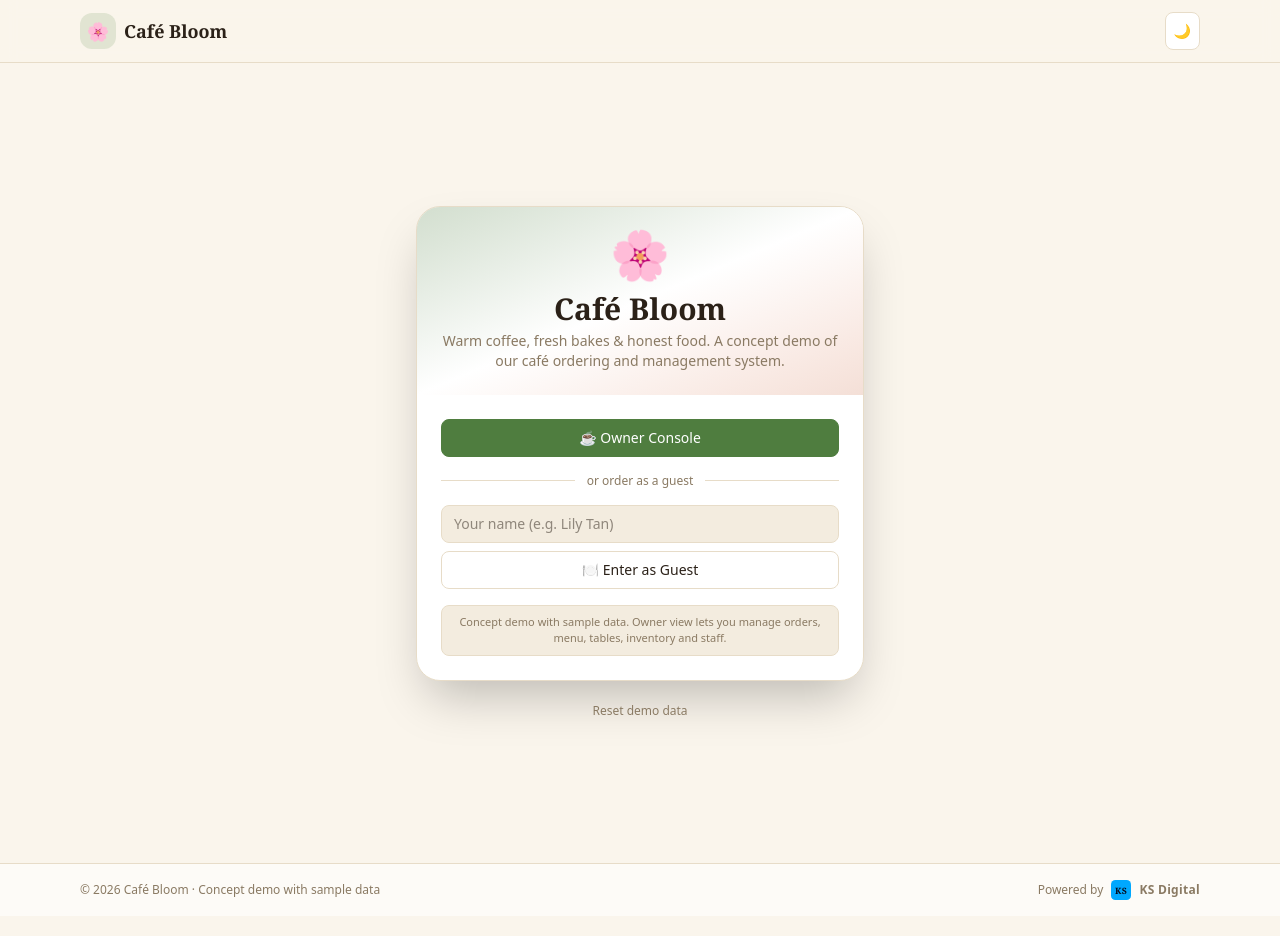
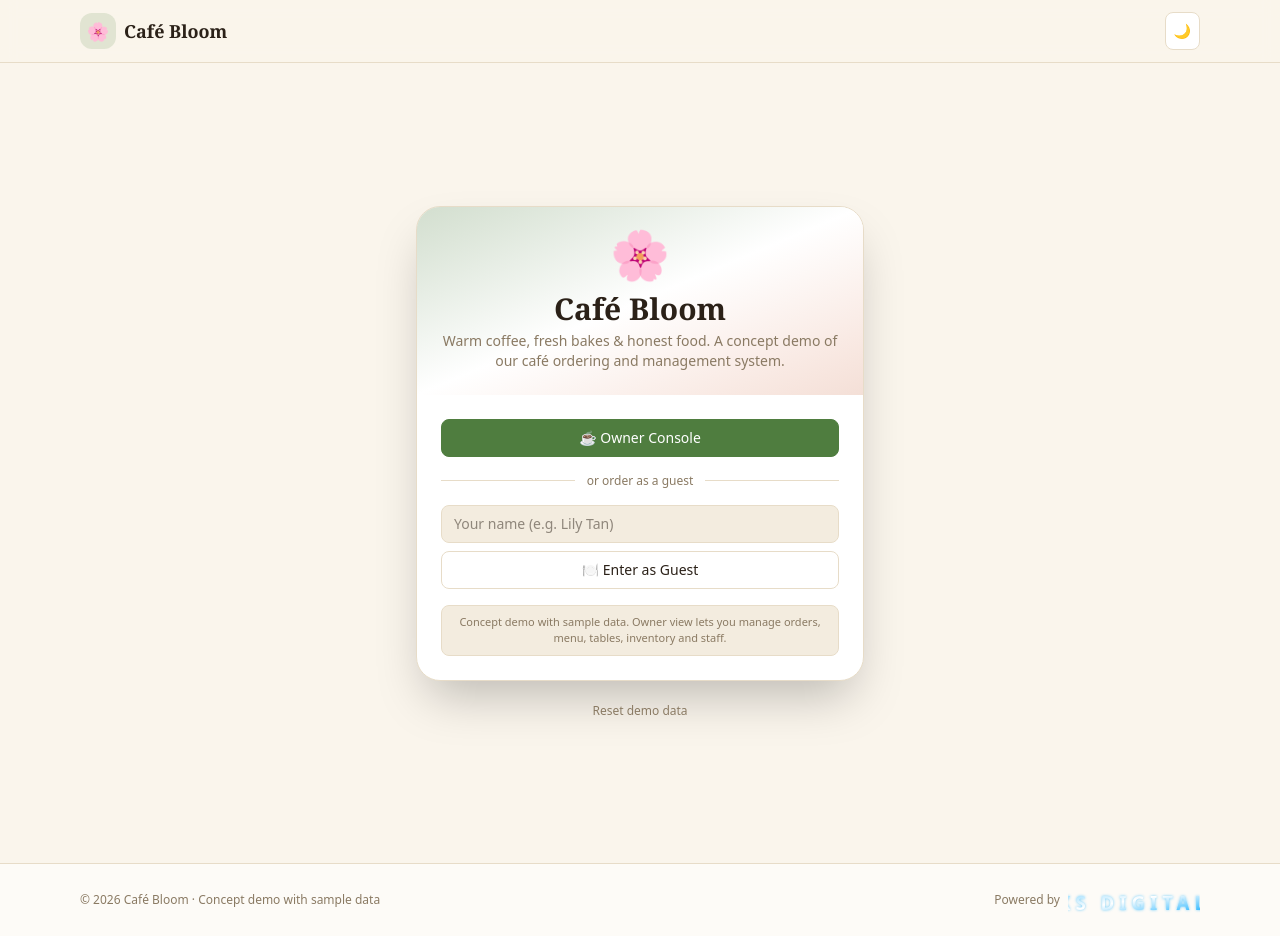
Before and after one commit to KuroShion/cafe-bloom-demo, a React (Vite) app: page / in a window 1280 px wide. Built offline with nearby package versions, Linux system fonts and the light colour scheme.

Commit message:
Recreate KS DIGITAL neon wordmark logo from reference

```diff
--- a/src/App.tsx
+++ b/src/App.tsx
@@ -232,35 +232,60 @@ function Footer({ cafeName }: { cafeName: string }) {
           className="group flex items-center gap-2 text-xs font-medium text-muted transition hover:text-foreground"
         >
           Powered by
-          <KsLogo size={20} />
-          <span className="font-semibold tracking-wide">KS Digital</span>
+          <KsWordmark size={132} />
         </a>
       </div>
     </footer>
   );
 }
 
-function KsLogo({ size = 20 }: { size?: number }) {
+
+function KsWordmark({ size = 132 }: { size?: number }) {
+  const gradId = "ks-digital-grad";
+  const glowId = "ks-digital-glow";
   return (
     <svg
       width={size}
-      height={size}
-      viewBox="0 0 32 32"
+      height={Math.round(size * 0.3)}
+      viewBox="0 0 120 36"
       aria-hidden="true"
-      className="transition-transform duration-300 group-hover:scale-110"
+      className="transition-transform duration-300 group-hover:scale-105"
     >
-      <rect width="32" height="32" rx="7" fill="#00a8ff" />
+      <defs>
+        <linearGradient id={gradId} x1="0" y1="0" x2="1" y2="1">
+          <stop offset="0" stopColor="#7fd4ff" />
+          <stop offset="0.45" stopColor="#ffffff" />
+          <stop offset="1" stopColor="#00a8ff" />
+        </linearGradient>
+        <filter id={glowId} x="-20%" y="-40%" width="140%" height="180%">
+          <feGaussianBlur stdDeviation="1.6" />
+        </filter>
+      </defs>
       <text
-        x="16"
-        y="22"
-        text-anchor="middle"
-        font-family="Georgia, &apos;Times New Roman&apos;, serif"
-        font-size="14"
-        font-weight="bold"
-        letter-spacing="0.5"
-        fill="#050a18"
+        x="60"
+        y="27"
+        textAnchor="middle"
+        fontFamily="ui-sans-serif, system-ui, -apple-system, 'Segoe UI', sans-serif"
+        fontSize="17"
+        fontWeight="800"
+        letterSpacing="4.5"
+        fill="#00a8ff"
+        filter={`url(#${glowId})`}
+        opacity="0.55"
       >
-        KS
+        KS DIGITAL
+      </text>
+      <text
+        x="60"
+        y="27"
+        textAnchor="middle"
+        fontFamily="ui-sans-serif, system-ui, -apple-system, 'Segoe UI', sans-serif"
+        fontSize="17"
+        fontWeight="800"
+        letterSpacing="4.5"
+        fill={`url(#${gradId})`}
+      >
+        KS DIGITAL
       </text>
     </svg>
   );
```
